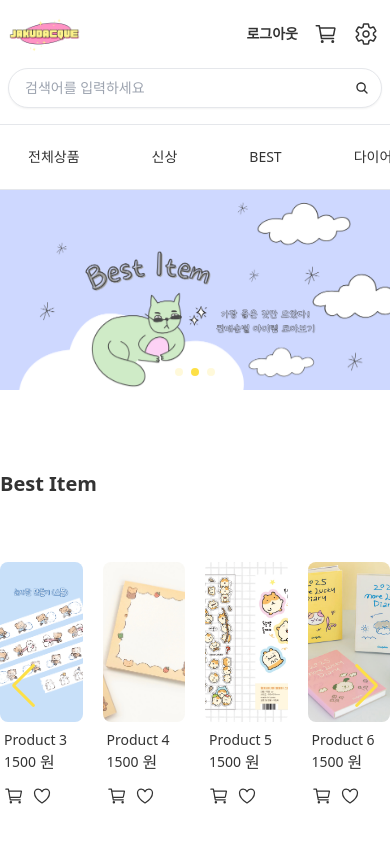
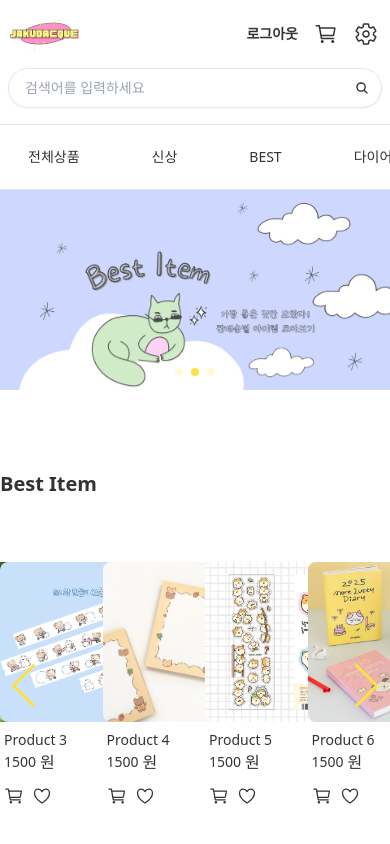
Before and after one commit to FRONTENDBOOTCAMP-11th/Jakudacque, a React (Vite) app: page / in a window 390 px wide. Shown: the top 844 px of the page. Built offline with nearby package versions, Linux system fonts and the light colour scheme; a web font is replaced by a local one.

Commit message:
💄 style: 상품 컴포넌트 스타일 수정

```diff
--- a/src/components/Product.jsx
+++ b/src/components/Product.jsx
@@ -8,7 +8,7 @@ export default function Product({ product }) {
       <img
         src={product.image}
         alt={product.name}
-        className="w-40 h-40 object-cover rounded-lg my-2 lg:w-72 lg:h-72 hover:scale-105 transition-transform duration-300"
+        className="min-w-40 min-h-40 object-cover rounded-lg my-2 lg:w-72 lg:h-72 hover:scale-105 transition-transform duration-300"
       />
       <div className="flex flex-col pb-3 px-1">
         <p className="text-sm font-medium">{product.name}</p>
```
Lines whose indentation alone changed are shown as unchanged.
